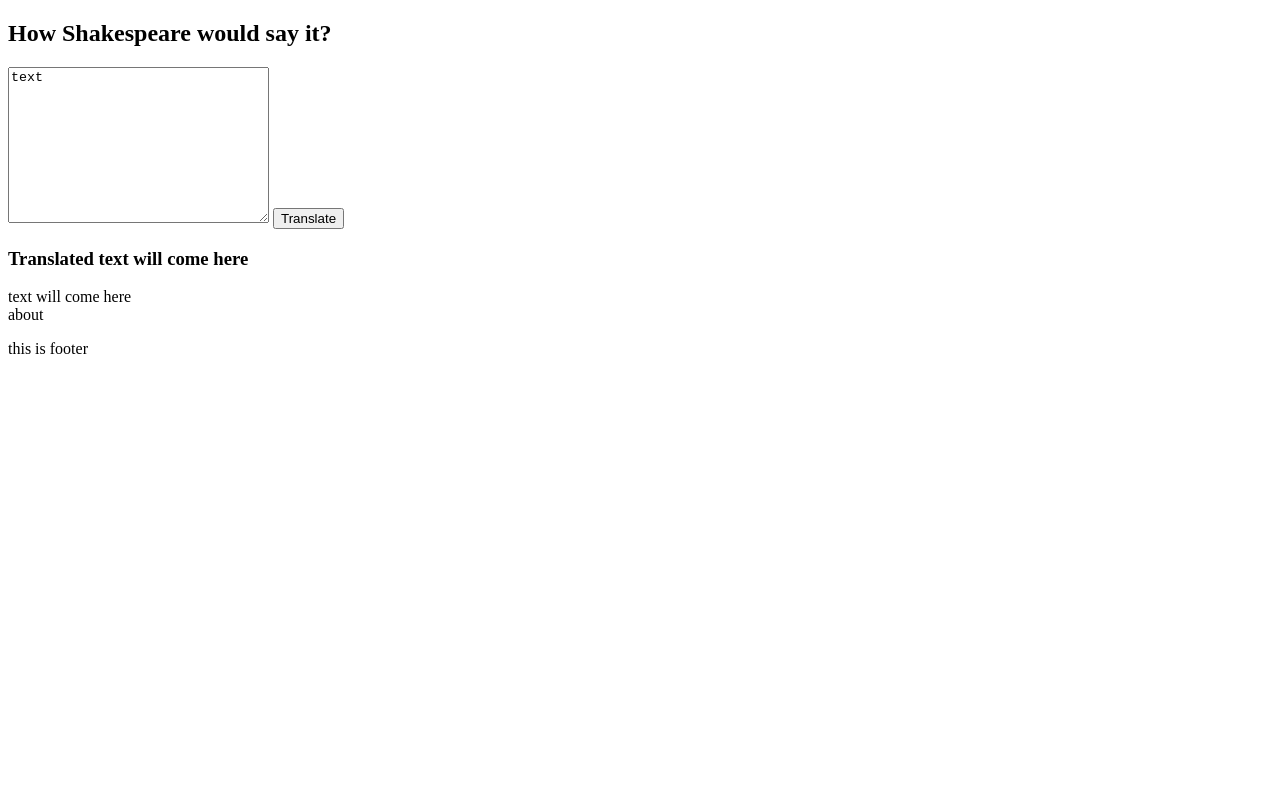
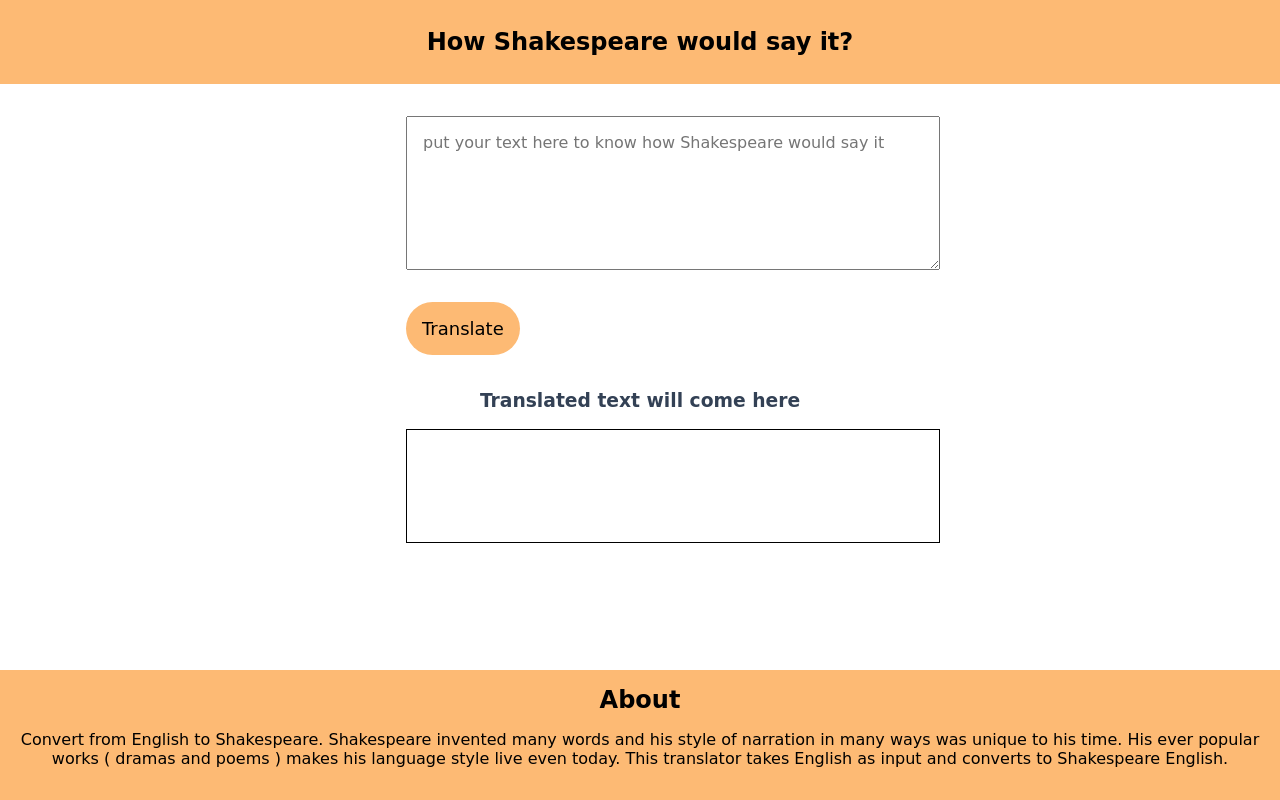
Before and after one commit to Amankumar62/Shakespeare-translate, a plain HTML site: page index.html in a window 1280 px wide. Drawn offline with Linux system fonts and the light colour scheme; a web font is replaced by a local one.

Commit message:
style added

```diff
--- a/index.html
+++ b/index.html
@@ -9,13 +9,15 @@
 </head>
 <body>
     <nav class="nav-header"><h1 class="nav-header-text">How Shakespeare would say it?</h1></nav>
-    <textarea name="" id="txt-input" cols="30" rows="10" placeholder="put your text here to know how Shakespeare would say it">text</textarea>
+    <div class="main">
+    <textarea name="" id="txt-input" cols="30" rows="10" placeholder="put your text here to know how Shakespeare would say it"></textarea>
     <button id="txt-btn-translate">Translate</button>
     <h3 class="txt-output-header">Translated text will come here</h3>
-    <div id="txt-output">text will come here</div>
+    <div id="txt-output"></div>
+    </div>
     <footer class="footer">
-        <div>about</div>
-        <p>this is footer</p>
+        <div><strong>About</strong></div>
+        <p>Convert from English to Shakespeare. Shakespeare invented many words and his style of narration in many ways was unique to his time. His ever popular works ( dramas and poems ) makes his language style live even today. This translator takes English as input and converts to Shakespeare English.</p>
     </footer>
     <script src="/app.js" type="text/javascript"></script>
 </body>
--- a/style.css
+++ b/style.css
@@ -0,0 +1,70 @@
+@import url('https://fonts.googleapis.com/css2?family=Sail&display=swap');
+:root{
+    --primary-color:#fdba74;
+    --gray-color:#334155;
+    --green-color:#65a30d;
+}
+
+body{
+    margin: 0px;
+    font-family: 'Sail', cursive;
+    /* background-image: linear-gradient(#cac5ad,#938343,#9e7c15); */
+}
+
+.nav-header{
+    background-color: var(--primary-color);
+    padding:0.5rem;
+    text-align: center;
+}
+
+#txt-output{
+    display: block;
+    padding:1rem;
+    margin: 1rem;
+    height:10vh;
+    width: 100%;
+    border: 1px solid black;
+}
+
+#txt-input{
+    font-size: medium;
+    font-family:'Sail', cursive ;
+    height:15vh;
+    margin: 1rem;
+    display: block;
+    width: 100%;
+    padding:1rem;
+}
+
+#txt-btn-translate{
+    background-color: var(--primary-color);
+    border-radius: 2rem;
+    border: white;
+    font-size: large;
+    font-family: 'Sail', cursive;;
+    margin: 1rem;
+    padding: 1rem;
+}
+
+.txt-output-header{
+    color: var(--gray-color);
+    text-align: center;
+}
+
+.main{
+    width:500px;
+    padding:1rem;
+    margin: auto;
+}
+
+.footer{
+    left: 0;
+    bottom: 0;
+    position: fixed;
+    padding: 1rem;
+    background-color: var(--primary-color);
+    text-align: center;
+}
+.footer div{
+    font-size: x-large;
+}
```
